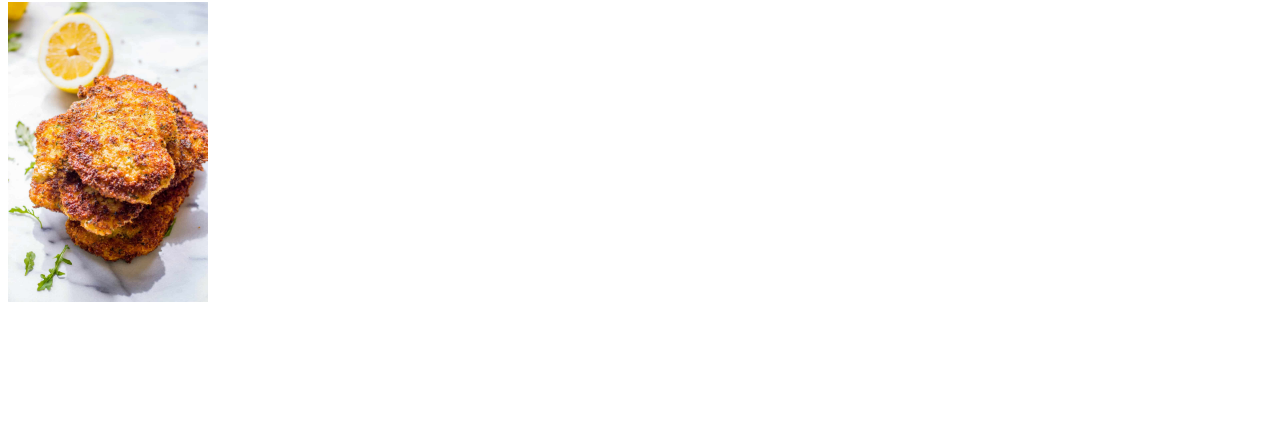
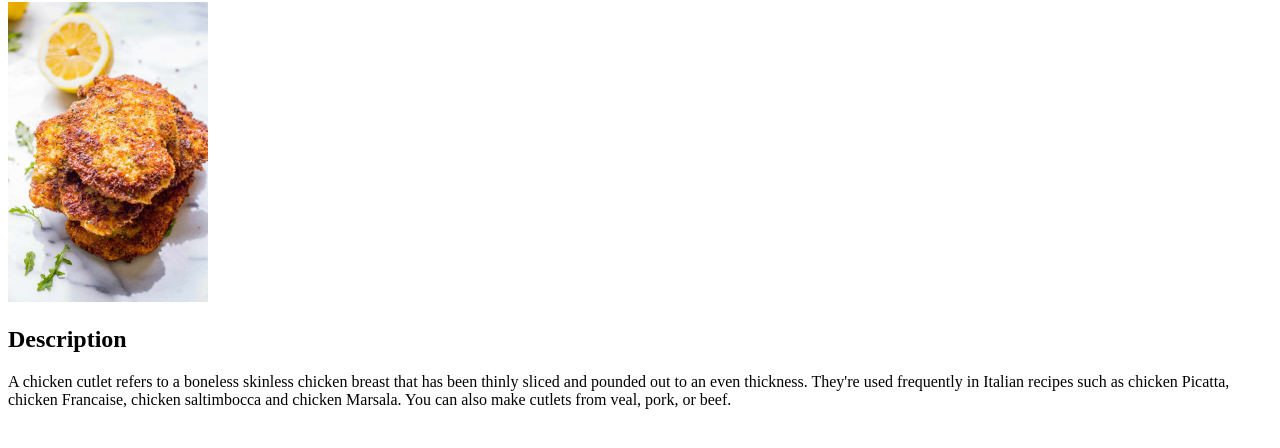
Before and after one commit to dcascone84/odin-recipes, a plain HTML site: page recipes/chicken-cutlet.html in a window 1280 px wide. Shown: the part 104-552 px from the top of the page. Drawn offline with Linux system fonts and the light colour scheme.

Commit message:
Add description to chicken cutlet recipe page

```diff
--- a/recipes/chicken-cutlet.html
+++ b/recipes/chicken-cutlet.html
@@ -10,5 +10,8 @@
 
     <h1>Chicken Cutlet Recipe</h1>
     <img src="../img/crispy-italian-breaded-chicken-cutlets-3.jpg" alt="crispy italian breaded chicken cutlets" width="200">
+
+    <h2>Description</h2>
+    <p>A chicken cutlet refers to a boneless skinless chicken breast that has been thinly sliced and pounded out to an even thickness. They're used frequently in Italian recipes such as chicken Picatta, chicken Francaise, chicken saltimbocca and chicken Marsala. You can also make cutlets from veal, pork, or beef.</p>
 </body>
 </html>
```
